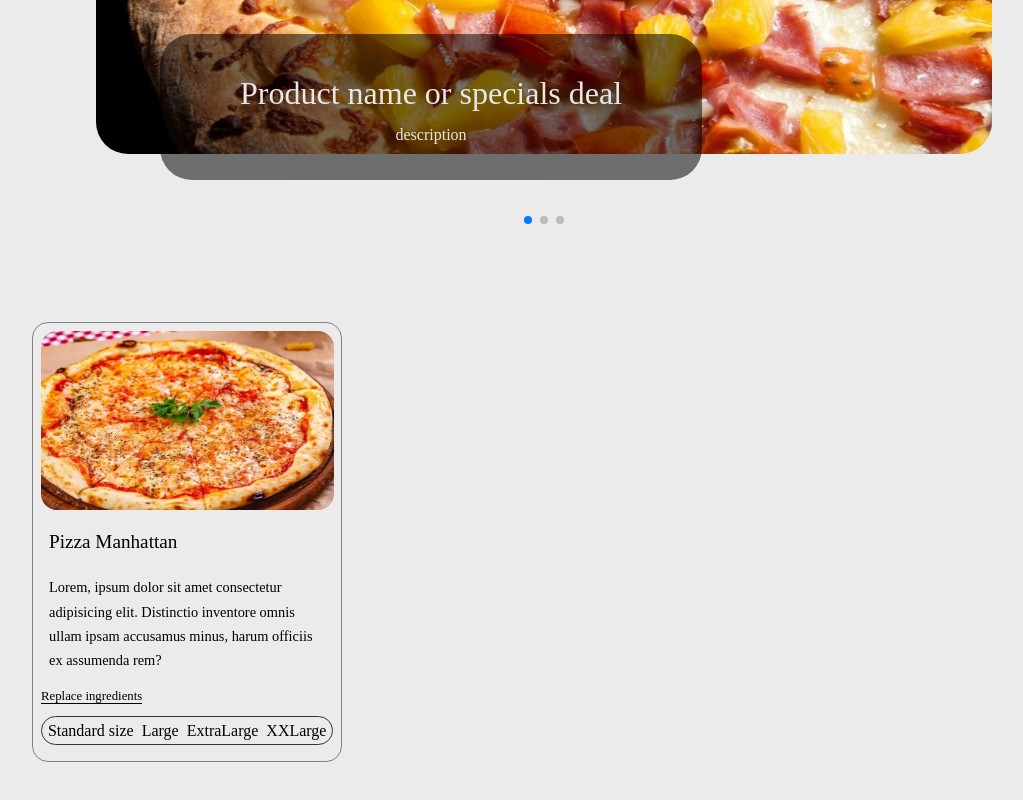
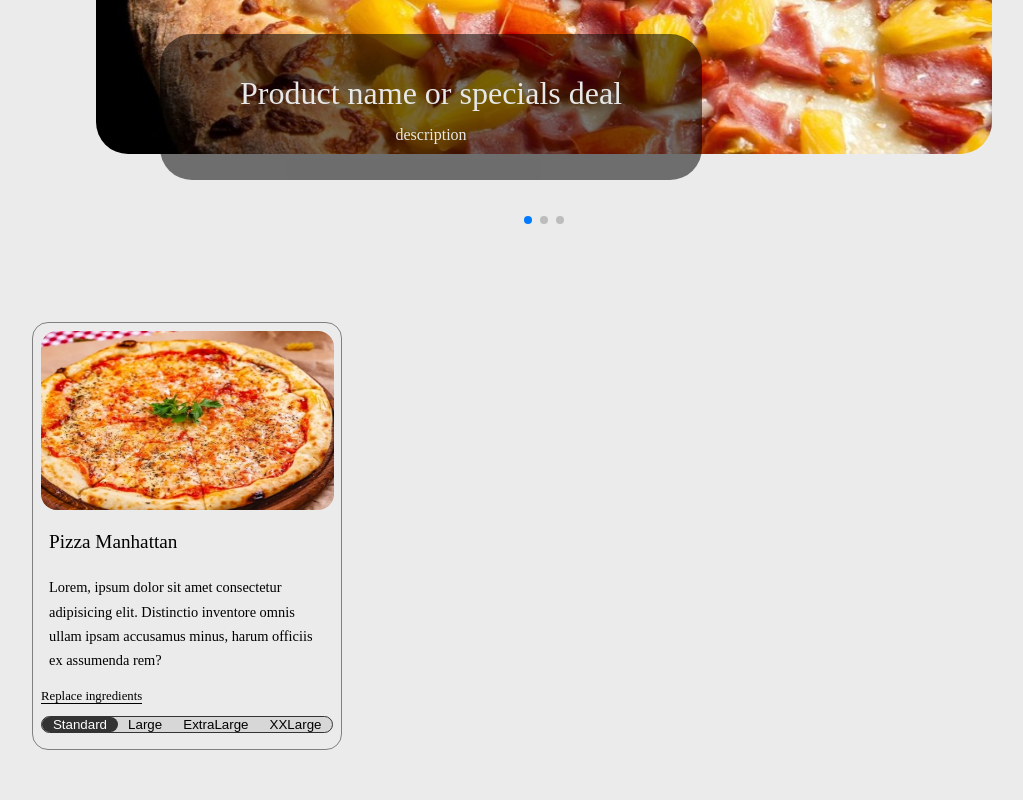
Before and after one commit to HryhoriiShkvyra/site-about-pizza-CLOSED-, a React (Create React App) app: page / in a window 1280 px wide. Shown: the part 558-1358 px from the top of the page, without its empty margins (96-1119 px from the left). Built offline with nearby package versions, Linux system fonts and the light colour scheme.

Commit message:
initial commit

```diff
--- a/src/Components/Pages/Cards/Card.jsx
+++ b/src/Components/Pages/Cards/Card.jsx
@@ -1,23 +1,27 @@
-import React from "react";
+import React, { useState } from "react";
 import classes from './Card.module.css';
 import PizzaManhattan from '../../../Assets/pizza/card/pizza Manhattan.webp'
 import Pizza from '../../../Assets/pizza/Pineapple on pizza.jpg'
 
 
 const ProductList = () => {
+
+    const [activeBtn, setActiveBtn ] = useState('#')
+
+
     return (
         <div >
             <div className={classes.cardInner}>
                 <div className={classes.card}>
                     <img className={classes.cardImage} alt='image' src={PizzaManhattan} />
-                    <div className={classes.cardTitle}>Pizza Manhattan</div>
+                    <div className={classes.cardTitle}>Pizza Manhattan </div>
                     <div className={classes.cardDescription}>Lorem, ipsum dolor sit amet consectetur adipisicing elit. Distinctio inventore omnis ullam ipsam accusamus minus, harum officiis ex assumenda rem?</div>
                     <a className={classes.ReplaceIngredients}>Replace ingredients</a>
                     <div className={classes.productButtons}>
-                        <div className={classes.productButton}>Standard size</div>
-                        <div className={classes.productButton}>Large</div>
-                        <div className={classes.productButton}>ExtraLarge</div>
-                        <div className={classes.productButton}>XXLarge</div>
+                        <button id="productBtn" onClick={() => setActiveBtn('#')} className={activeBtn === '#' ? 'active' : ''}>Standard</button>
+                        <button id="productBtn" onClick={() => setActiveBtn('#btnLarge')} className={activeBtn === '#btnLarge' ? 'active' : ''}>Large</button>
+                        <button id="productBtn" onClick={() => setActiveBtn('#btnExtra')} className={activeBtn === '#btnExtra' ? 'active' : ''}>ExtraLarge</button>
+                        <button id="productBtn" onClick={() => setActiveBtn('#btnXXL')} className={activeBtn === '#btnXXL' ? 'active' : '   '}>XXLarge</button>
                     </div>
                 </div>
             </div>
@@ -25,5 +29,7 @@ const ProductList = () => {
     );
 };
 
+// () => setActiveBtn('#')
+
 
 export default ProductList;
--- a/src/Components/Pages/Cards/Card.module.css
+++ b/src/Components/Pages/Cards/Card.module.css
@@ -13,6 +13,15 @@
     padding: 0.5rem;
     border: 1px solid grey;
     border-radius: 1rem;
+    transition: 600ms all;
+
+}
+
+.card:hover {
+    -webkit-box-shadow: 0px 0px 50px 8px rgba(0,0,0,0.75);
+    -moz-box-shadow: 0px 0px 50px 8px rgba(0,0,0,0.75);
+    box-shadow: 0px 0px 50px 8px rgba(0,0,0,0.75);
+    transition: 600ms all;
 }
 
 .cardImage {
@@ -37,14 +46,20 @@
     border-bottom: 1px solid #000;
 }
 
+
 .productButtons {
     display: flex;
     flex: 1 1 0;
-    gap: 0.5rem;
     margin: 0.5rem auto;
     padding: 0.5rem auto;
+    background-color: rgb(216, 215, 215);
     border: 1px solid #333;
     border-radius: 1rem;
 
     justify-content: center;
 }
+
+div button {
+    background-color: rgba(255, 255, 255, 0);
+    padding: 0 0.66rem;
+    }
--- a/src/Components/header/Header.jsx
+++ b/src/Components/header/Header.jsx
@@ -5,7 +5,7 @@ import classes from './Header.module.css'
 const Header = () => {
     return(
         <div className={classes.header}>
-            <logo className={classes.logo}>logo</logo>
+            <div className={classes.logo}>logo</div>
             <nav className={classes.nav}>
                 <a>Pizza</a>
                 <a>Bar</a>
@@ -14,10 +14,10 @@ const Header = () => {
                 <a>Charity</a>
             </nav>
             <div className={classes.cart}>
-                <i class="fa-solid fa-cart-shopping"></i>
+                <i className="fa-solid fa-cart-shopping"></i>
             </div>
             <div className={classes.bar}>
-                <i class="fa-solid fa-bars"></i>
+                <i className="fa-solid fa-bars"></i>
             </div>
         </div>
     );
--- a/src/Components/styles/Index.css
+++ b/src/Components/styles/Index.css
@@ -23,6 +23,7 @@ body {
     background-color: rgb(235, 235, 235);
     color: black;
     line-height: 1.7;
+    cursor: default;
 }
 
 a {
@@ -34,3 +35,11 @@ a {
 .container {
     margin: 0 auto;
 }
+
+
+.active {
+    display: block;
+    background: #333;
+    color: white;
+    border-radius: 1rem;
+}
```
